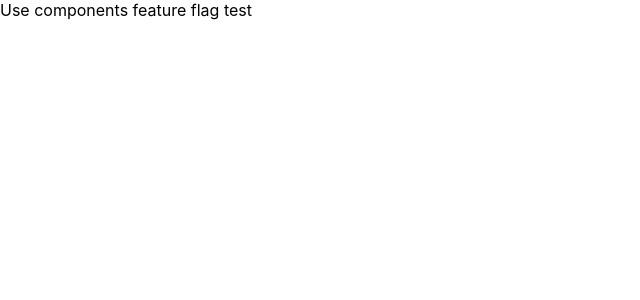
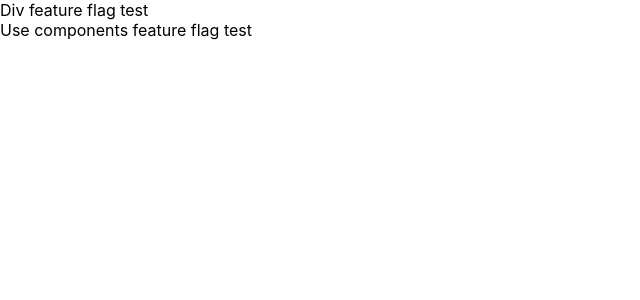
Before and after one commit to ToniJobiqo/feature-flag-test, a Next.js app: page /test-use-components in a window 1280 px wide. Shown: the top 300 px of the page, without its empty margins (0-640 px from the left). Built offline with nearby package versions, Linux system fonts and the light colour scheme.

Commit message:
Returning component value, two times in the build

```diff
--- a/components/TestDiv.tsx
+++ b/components/TestDiv.tsx
@@ -1,7 +1,7 @@
 export const TestDiv = () => {
   const fakeFlag = true,
     fakeFlag1 = true,
-    fakeFlag2 = false
+    fakeFlag2 = true
 
   return fakeFlag && fakeFlag1 && fakeFlag2 ? <div>Div feature flag test</div> : null
 }
--- a/pages/test-use-components/index.tsx
+++ b/pages/test-use-components/index.tsx
@@ -1,10 +1,15 @@
 import TestUseComponents from "components/TestUseComponents"
+import { NextPageContext } from "next"
 import React from "react"
 
 interface Props {
   flagTest: boolean
 }
 export default class TestUseComponentsPage extends React.Component<Props> {
+  static async getInitialProps({ req }: NextPageContext) {
+    return { flagTest: false }
+  }
+
   render() {
     const { flagTest } = this.props
     console.log("flagTest:", flagTest)
```
